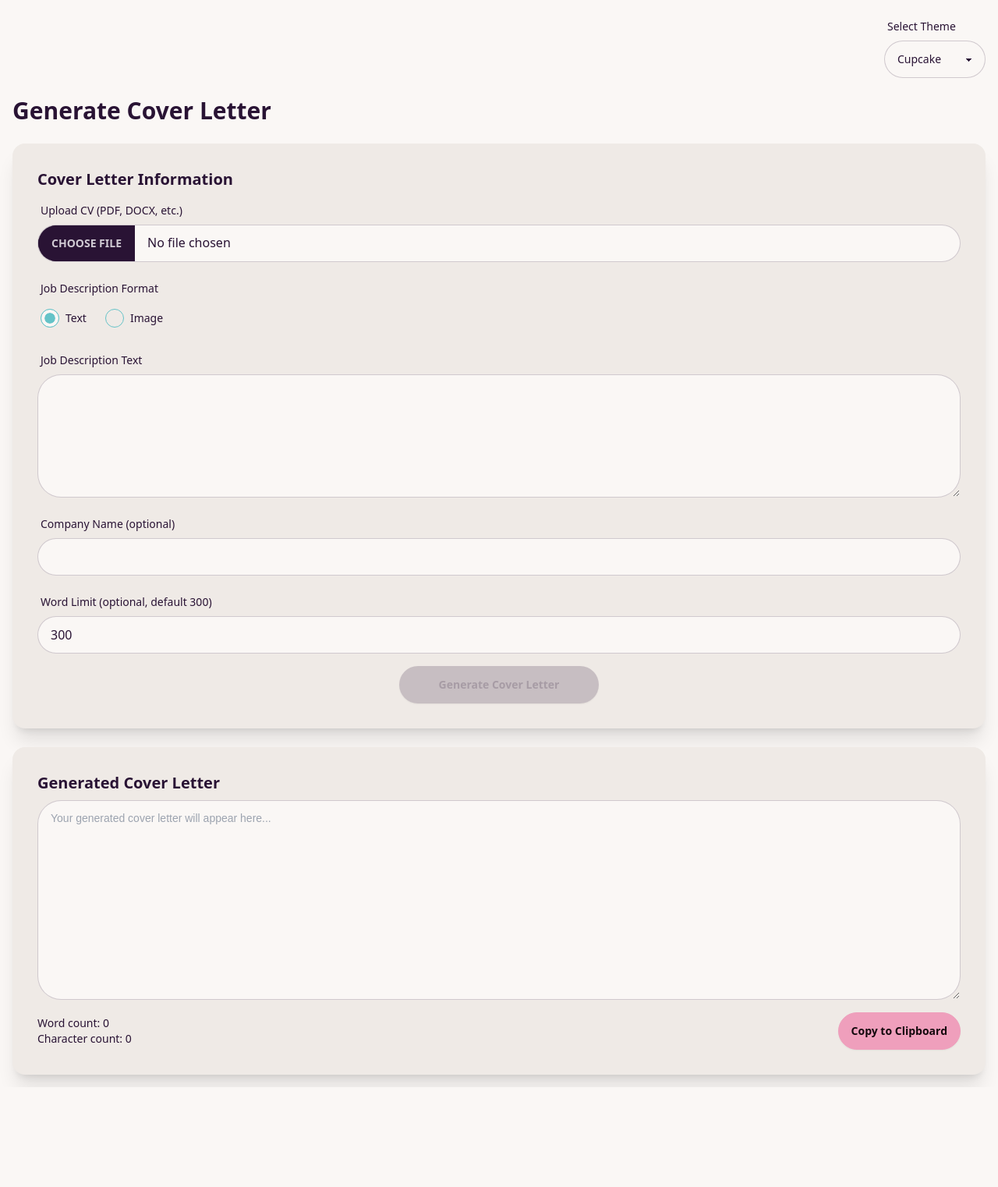
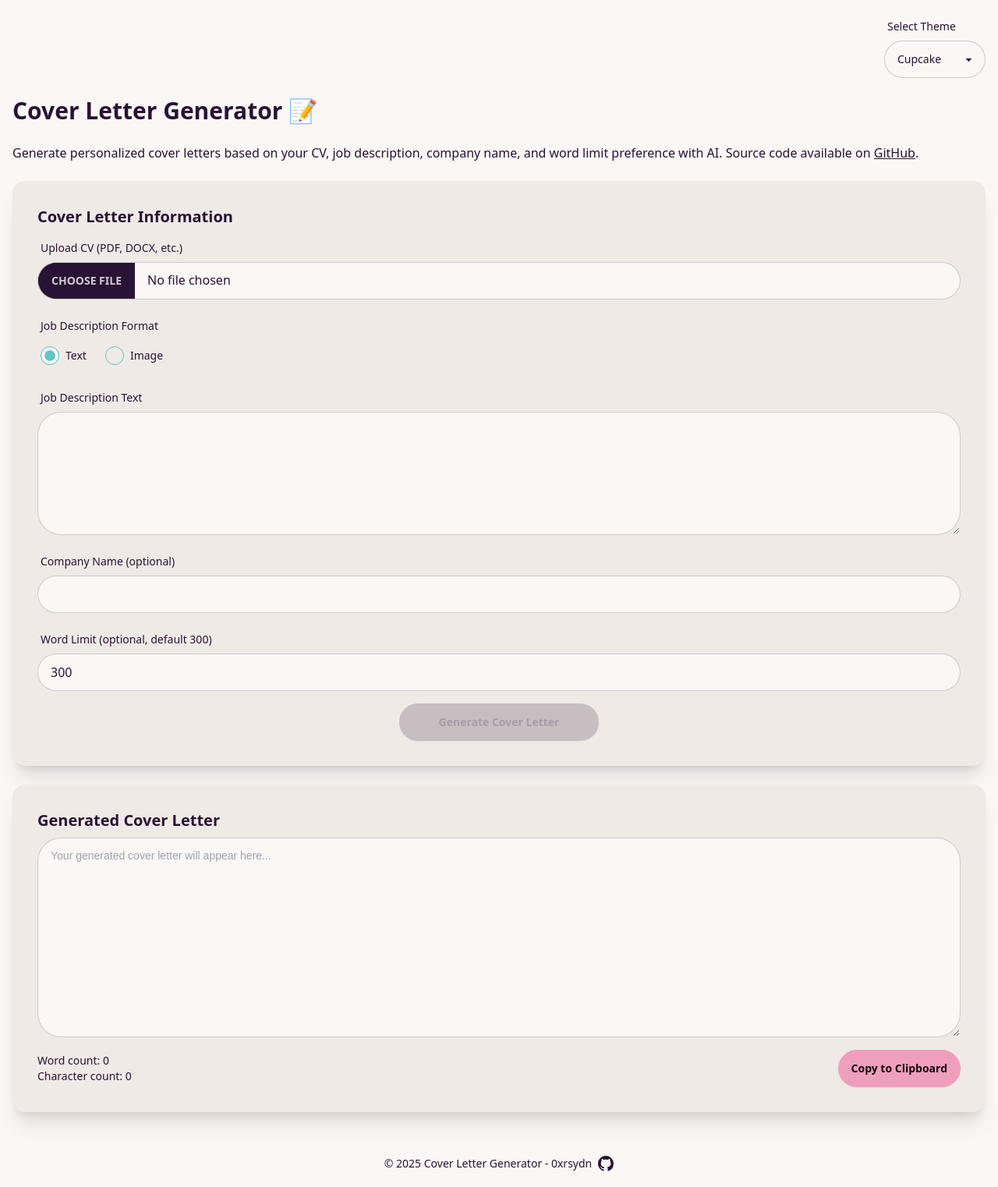
Before and after one commit to 0xrsydn/coverletter, a Python web app: template src/templates/index.html in a window 1280 px wide. Shown: the whole page at 78% size. Before the commit the page ends 1393 px from the top, so only its background shows below. Run offline with Jinja, Linux system fonts and the light colour scheme; the template is opened without the code that fills it, so the values that code supplies are empty.

Commit message:
add footer

```diff
--- a/src/package.json
+++ b/src/package.json
@@ -5,6 +5,7 @@
   "main": "index.js",
   "scripts": {
     "build:css": "postcss static/css/tailwind.css -o static/css/main.css",
+    "build:css:prod": "NODE_ENV=production postcss static/css/tailwind.css -o static/css/main.css",
     "watch:css": "postcss static/css/tailwind.css -o static/css/main.css --watch"
   },
   "devDependencies": {
--- a/src/templates/index.html
+++ b/src/templates/index.html
@@ -24,7 +24,7 @@
     <script src="/static/js/htmx.min.js"></script>
 </head>
 <body class="bg-base-100">
-    <div class="container mx-auto p-4">
+    <div class="container mx-auto p-4 pb-96">
         <!-- Theme Selection -->
         <div class="mb-6 flex justify-end">
             <div class="form-control">
@@ -44,7 +44,10 @@
             </div>
         </div>
 
-        <h1 class="text-3xl font-bold mb-6">Generate Cover Letter</h1>
+        <h1 class="text-3xl font-bold mb-6">Cover Letter Generator 📝</h1>
+        <p class="text-lg text-gray-500 mb-6">
+            Generate personalized cover letters based on your CV, job description, company name, and word limit preference with AI. Source code available on <a href="https://github.com/0xrsydn/coverletter" target="_blank" class="link link-hover">GitHub</a>.
+        </p>
 
         <!-- Input Form Card -->
         <div class="card bg-base-200 shadow-xl mb-6">
@@ -145,7 +148,28 @@
     <!-- Toast Container (DaisyUI) -->
     <div class="toast toast-end" id="toast-container"></div>
 
+    <!-- Top space using viewport height -->
+    <div style="height: 5vh;"></div>
+
+    <!-- Footer with absolute positioning -->
+    <footer class="absolute bottom-0 left-0 w-full py-8 mb-16 text-center text-sm text-gray-500">
+        <div class="flex justify-center items-center gap-2">
+            <span>© <span id="current-year"></span> Cover Letter Generator - 0xrsydn</span>
+            <a href="https://github.com/0xrsydn/coverletter" target="_blank" class="inline-flex" aria-label="GitHub repository">
+                <svg xmlns="http://www.w3.org/2000/svg" width="20" height="20" fill="currentColor" viewBox="0 0 16 16">
+                    <path d="M8 0C3.58 0 0 3.58 0 8c0 3.54 2.29 6.53 5.47 7.59.4.07.55-.17.55-.38 0-.19-.01-.82-.01-1.49-2.01.37-2.53-.49-2.69-.94-.09-.23-.48-.94-.82-1.13-.28-.15-.68-.52-.01-.53.63-.01 1.08.58 1.23.82.72 1.21 1.87.87 2.33.66.07-.52.28-.87.51-1.07-1.78-.2-3.64-.89-3.64-3.95 0-.87.31-1.59.82-2.15-.08-.2-.36-1.02.08-2.12 0 0 .67-.21 2.2.82.64-.18 1.32-.27 2-.27.68 0 1.36.09 2 .27 1.53-1.04 2.2-.82 2.2-.82.44 1.1.16 1.92.08 2.12.51.56.82 1.27.82 2.15 0 3.07-1.87 3.75-3.65 3.95.29.25.54.73.54 1.48 0 1.07-.01 1.93-.01 2.2 0 .21.15.46.55.38A8.012 8.012 0 0 0 16 8c0-4.42-3.58-8-8-8z"/>
+                </svg>
+            </a>
+        </div>
+    </footer>
+
+    <!-- Bottom space using viewport height -->
+    <div style="height: 5vh;"></div>
+
     <script>
+        // Set current year for copyright
+        document.getElementById('current-year').textContent = new Date().getFullYear();
+
         // Toggle between text and image job description formats
         function toggleJobDescFormat(radioBtn) {
             const textContainer = document.getElementById('job-desc-text-container');
```
Also changed, not shown: src/docker-compose.yml (+7 -1 lines), 1 other file.
